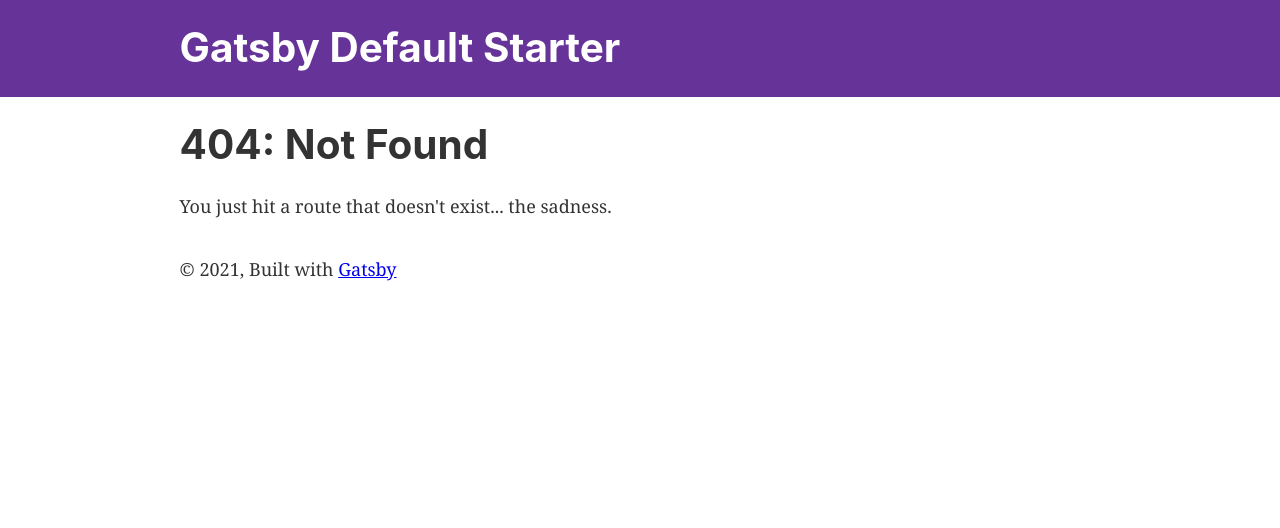
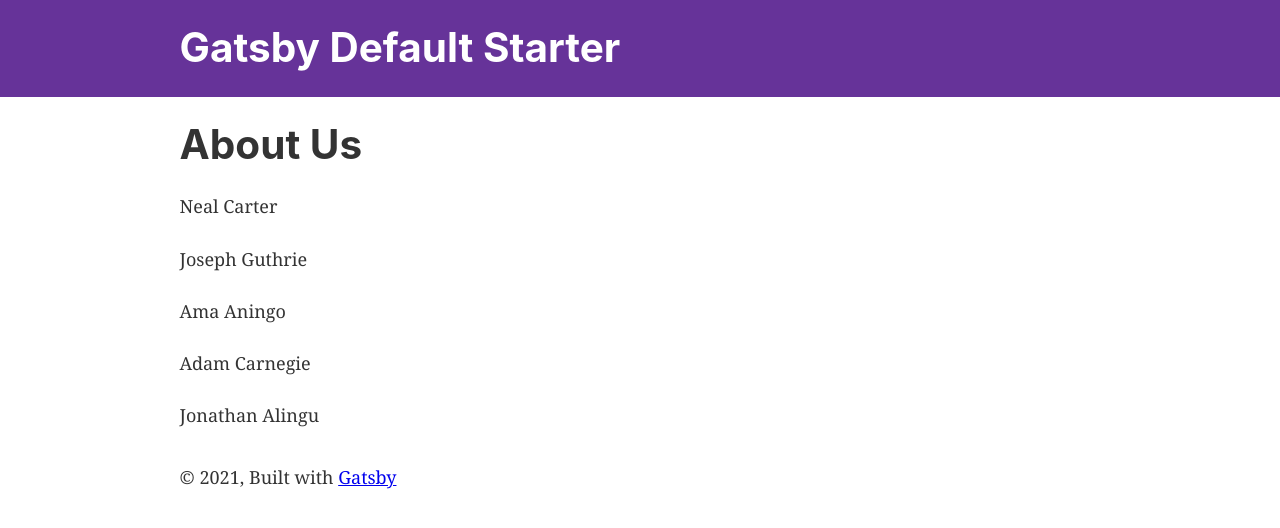
Before and after one commit to oriolr/Banterpub-Gatsby, a Gatsby site: page /about-us in a window 1280 px wide. Before the commit this address had no page. Built offline with nearby package versions, Linux system fonts and the light colour scheme; Gatsby itself is replaced by a stand-in of ours.

Commit message:
Add an about us page.

```diff
--- /dev/null
+++ b/src/pages/about-us.js
@@ -0,0 +1,19 @@
+import React from "react"
+
+import Layout from "../components/layout"
+import SEO from "../components/seo"
+
+const AboutUsPage = () => (
+<Layout>
+    <SEO title="About Us" />
+    <h1>About Us</h1>
+    <p>Neal Carter</p>
+    <p>Joseph Guthrie</p>
+    <p>Ama Aningo</p>
+    <p>Adam Carnegie</p>
+    <p>Jonathan Alingu</p>
+</Layout>
+
+)
+
+export default  AboutUsPage
--- a/src/pages/index.js
+++ b/src/pages/index.js
@@ -14,6 +14,7 @@ const IndexPage = () => (
     <div style={{ maxWidth: `300px`, marginBottom: `1.45rem` }}>
       <Image />
     </div>
+    <Link to="/about-us/">About Us</Link> <br />
     <Link to="/page-2/">Go to page 2</Link> <br />
     <Link to="/using-typescript/">Go to "Using TypeScript"</Link>
   </Layout>
```
